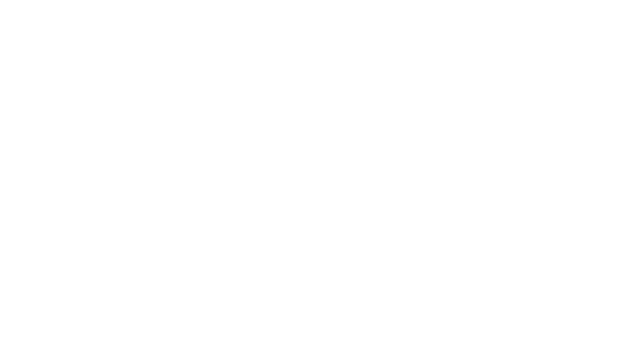
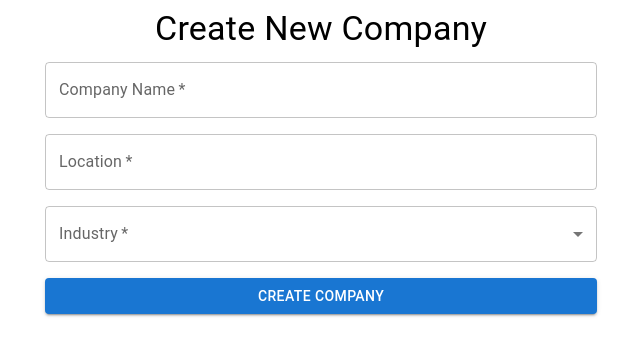
Before and after one commit to desser2002/TAB, a React (Vite) app in the folder client/: page /create-company in a window 1280 px wide. Shown: the top 356 px of the page, without its empty margins (319-959 px from the left). Built offline with nearby package versions, Linux system fonts and the light colour scheme; sample sign-in values are in the browser's storage.

Commit message:
front-page-created

```diff
--- a/client/src/App.tsx
+++ b/client/src/App.tsx
@@ -11,6 +11,7 @@
 import PersonalPage from "./pages/PersonalPage";
 import AppAdminPage from "./pages/AppAdminPage";
 import AddUniversityPage from "./pages/AddUniversityPage";
+import CreateCompanyForm from "./pages/CreateCompany";
 
 const App: React.FC = () => {
   return (
@@ -30,6 +31,8 @@
                 <Route path="/apply/:offerId" element={<ApplyPage />} />
                 <Route path="/profile/:userid" element={<PersonalPage />} />
                 <Route path="/admin" element={<AppAdminPage />} />
+                <Route path="/create-company" element={<CreateCompanyForm />} />
+
                 <Route
                   path="/admin/instituion"
                   element={<AddUniversityPage />}
--- a/client/src/components/StyledHeader.tsx
+++ b/client/src/components/StyledHeader.tsx
@@ -35,7 +35,6 @@
   };
 
   const handleLogout = () => {
-    console.log("Logout functionality here");
     localStorage.removeItem("sessionID"); // Очищаем sessionID при выходе
     setUserId(null); // Очищаем userId
     handleClose();
@@ -43,6 +42,9 @@
   };
   const handleMyProfile = () => {
     navigate(`/profile/${userId}`);
+  };
+  const handleCreateCompany = () => {
+    navigate(`/create-company`);
   };
 
   return (
@@ -63,6 +65,7 @@
           <MenuItem onClick={handleClose}>
             {userId ? `User ID: ${userId}` : "Not logged in"}
           </MenuItem>
+          <MenuItem onClick={handleCreateCompany}>Create Company</MenuItem>
           <MenuItem onClick={handleLogout}>Logout</MenuItem>
         </Menu>
       </div>
--- /dev/null
+++ b/client/src/pages/CreateCompany.tsx
@@ -0,0 +1,97 @@
+import React, { useState } from "react";
+import {
+  TextField,
+  Button,
+  Grid,
+  Typography,
+  Container,
+  MenuItem,
+} from "@mui/material";
+import { Company } from "../types/Company";
+
+const industryOptions = [
+  { value: "tech", label: "Technology" },
+  { value: "finance", label: "Finance" },
+  { value: "health", label: "Healthcare" },
+  // Добавьте другие отрасли по необходимости
+];
+
+const CreateCompanyForm: React.FC = () => {
+  const [formData, setFormData] = useState<Company>({
+    name: "",
+    location: "",
+    industry: "",
+  });
+
+  const handleChange = (e: React.ChangeEvent<HTMLInputElement>) => {
+    setFormData({
+      ...formData,
+      [e.target.name]: e.target.value,
+    });
+  };
+
+  const handleSubmit = (e: React.FormEvent) => {
+    e.preventDefault();
+    // Здесь можно добавить логику для отправки данных на сервер
+    console.log("Company Data:", formData);
+  };
+
+  return (
+    <Container maxWidth="sm">
+      <Typography variant="h4" align="center" gutterBottom>
+        Create New Company
+      </Typography>
+      <form onSubmit={handleSubmit}>
+        <Grid container spacing={2}>
+          <Grid item xs={12}>
+            <TextField
+              fullWidth
+              required
+              label="Company Name"
+              name="name"
+              value={formData.name}
+              onChange={handleChange}
+              variant="outlined"
+            />
+          </Grid>
+          <Grid item xs={12}>
+            <TextField
+              fullWidth
+              required
+              label="Location"
+              name="location"
+              value={formData.location}
+              onChange={handleChange}
+              variant="outlined"
+            />
+          </Grid>
+          <Grid item xs={12}>
+            <TextField
+              fullWidth
+              required
+              select
+              label="Industry"
+              name="industry"
+              value={formData.industry}
+              onChange={handleChange}
+              variant="outlined"
+            >
+              {industryOptions.map((option) => (
+                <MenuItem key={option.value} value={option.value}>
+                  {option.label}
+                </MenuItem>
+              ))}
+            </TextField>
+          </Grid>
+          <Grid item xs={12}>
+            <Button type="submit" variant="contained" color="primary" fullWidth>
+              Create Company
+            </Button>
+          </Grid>
+        </Grid>
+      </form>
+    </Container>
+  );
+};
+
+export default CreateCompanyForm;
```
Also changed, not shown: client/src/components/StyledTextField.tsx (deleted).
